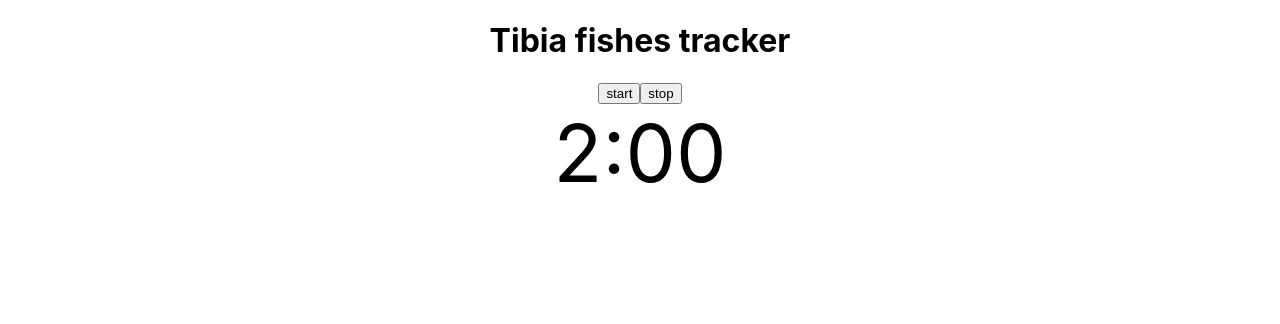
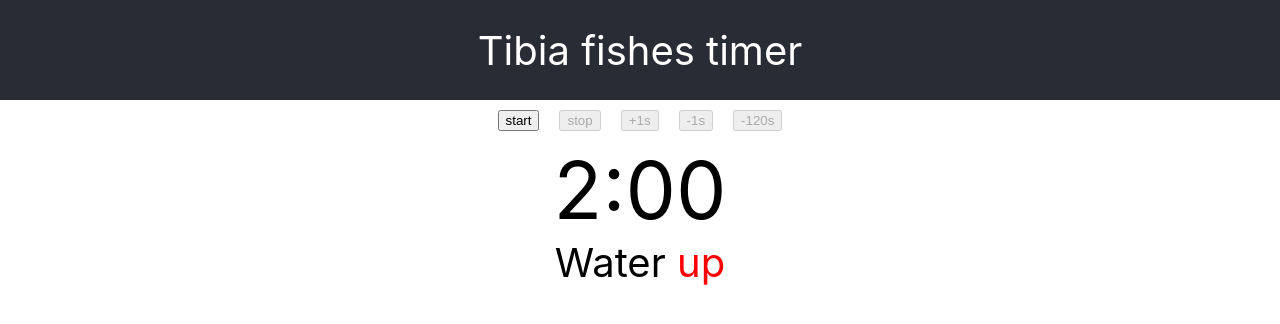
Before and after one commit to jpodeszwik/tibia-fishes-timer, a React (Create React App) app in the folder web/: page / in a window 1280 px wide. Shown: the top 324 px of the page. Built offline with nearby package versions, Linux system fonts and the light colour scheme.

Commit message:
Add information about water status

```diff
--- a/web/src/App.css
+++ b/web/src/App.css
@@ -5,3 +5,36 @@
 .Timer {
   font-size: 80px;
 }
+
+.Header {
+  background-color: #282c34;
+  height: 100px;
+  display: flex;
+  flex-direction: column;
+  align-items: center;
+  justify-content: center;
+  font-size: 40px;
+  color: white;
+}
+
+.WaterStatus {
+  font-size: 40px;
+}
+
+.WaterStatus-up {
+  color: red;
+}
+
+.WaterStatus-down {
+  color: green;
+}
+
+.button-bar {
+  display: flex;
+  flex-direction: row;
+  justify-content: center;
+}
+
+.button-bar button {
+  margin: 10px;
+}
--- a/web/src/App.js
+++ /dev/null
@@ -1,49 +0,0 @@
-import './App.css';
-import Timer from './Timer';
-import { useEffect, useState } from 'react';
-import alarm from "./static/alarm.wav";
-
-const DURATION = 120;
-
-const App = () => {
-  const [seconds, setSeconds] = useState(DURATION);
-  const [start, setStart] = useState();
-  const [audio] = useState(new Audio(alarm));
-
-  useEffect(() => {
-    const id = setInterval(() => {
-      if (!start) {
-        return;
-      }
-
-      const secondsPassed = Math.floor((Date.now() - start) / 1000);
-      setSeconds(DURATION - (secondsPassed % DURATION) - 1);
-    }, 100);
-    return () => clearInterval(id);
-  }, [start]);
-
-  useEffect(() => {
-    if (seconds === 20 || seconds === 10) {
-      audio.play();
-    }
-  }, [seconds]);
-
-  return (<div className="App">
-    <h1>Tibia fishes tracker</h1>
-    <div>
-      <button onClick={() => {
-        setSeconds(DURATION);
-        setStart(Date.now());
-      }}>start</button>
-
-      <button onClick={() => {
-        setStart(null);
-        setSeconds(DURATION);
-      }}>stop</button>
-    </div>
-
-    <Timer seconds={seconds}/>
-  </div>);
-};
-
-export default App;
--- /dev/null
+++ b/web/src/App.jsx
@@ -0,0 +1,65 @@
+import './App.css';
+import alarm from './static/alarm.wav';
+import { useEffect, useState } from 'react';
+import Timer from './Timer';
+import Header from './Header';
+import WaterStatus from './WaterStatus';
+
+const DURATION = 120;
+
+const App = () => {
+  const [seconds, setSeconds] = useState(DURATION);
+  const [start, setStart] = useState();
+  const [audio] = useState(new Audio(alarm));
+  const [water, setWater] = useState(true);
+
+  useEffect(() => {
+    const id = setInterval(() => {
+      if (!start) {
+        return;
+      }
+      const secondsPassed = Math.floor((Date.now() - start) / 1000);
+      const cyclesPassed = Math.floor(secondsPassed / DURATION);
+      console.log(cyclesPassed % 2 == 0);
+      setWater(cyclesPassed % 2 == 0);
+      setSeconds(DURATION - (secondsPassed % DURATION) - 1);
+    }, 100);
+    return () => clearInterval(id);
+  }, [start]);
+
+  useEffect(() => {
+    if (seconds === 20 || seconds === 10) {
+      audio.play();
+    }
+  }, [seconds]);
+
+  const startTimer = () => {
+    setSeconds(DURATION);
+    setStart(Date.now() - 10 * DURATION * 1000);
+  };
+
+  const stopTimer = () => {
+    setStart(null);
+    setSeconds(DURATION);
+  };
+
+  const addSeconds = (seconds) => {
+    setStart(start + (seconds * 1000));
+  };
+
+  return (<div className="App">
+    <Header/>
+    <div className="button-bar">
+      <button onClick={startTimer}>start</button>
+      <button disabled={!start} onClick={stopTimer}>stop</button>
+      <button disabled={!start} onClick={() => addSeconds(1)}>+1s</button>
+      <button disabled={!start} onClick={() => addSeconds(-1)}>-1s</button>
+      <button disabled={!start} onClick={() => addSeconds(-120)}>-120s</button>
+    </div>
+
+    <Timer seconds={seconds}/>
+    <WaterStatus status={water}/>
+  </div>);
+};
+
+export default App;
--- /dev/null
+++ b/web/src/Header.jsx
@@ -0,0 +1,4 @@
+const Header = () =>
+    (<div className="Header">Tibia fishes timer</div>)
+
+export default Header;
--- /dev/null
+++ b/web/src/WaterStatus.jsx
@@ -0,0 +1,3 @@
+const WaterStatus = ({status}) => (<div className="WaterStatus">Water <span className={status ? 'WaterStatus-up' : 'WaterStatus-down'}>{status ? 'up' : 'down'}</span></div>);
+
+export default WaterStatus;
```
